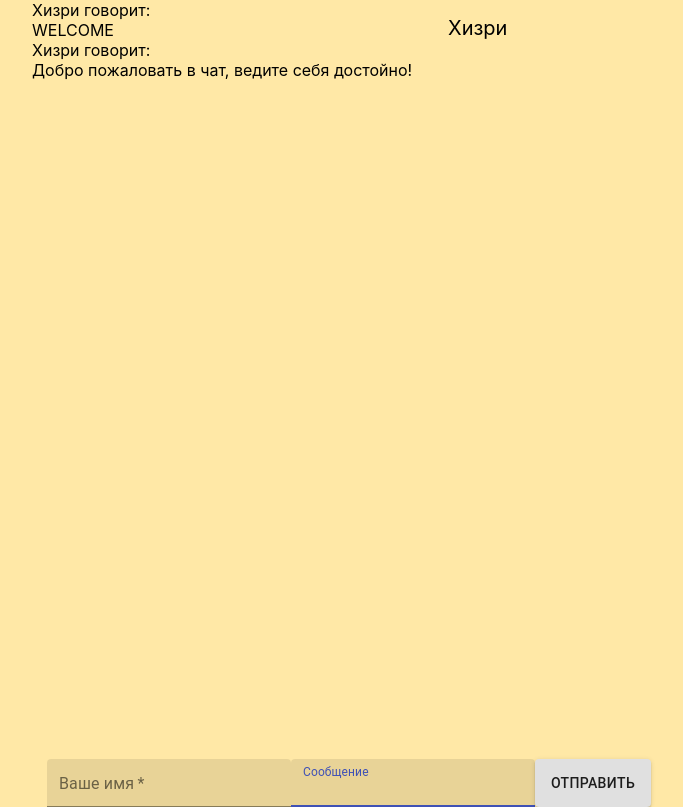
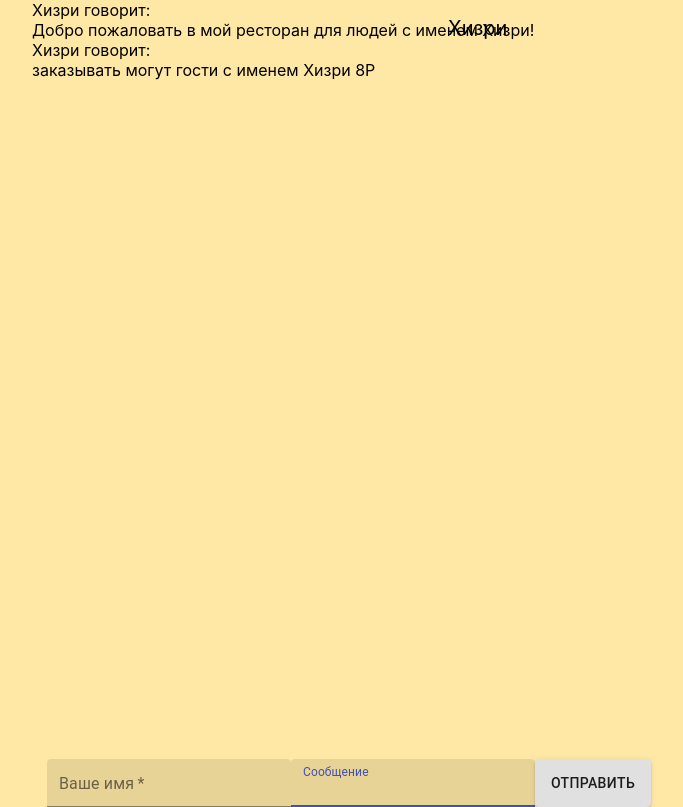
Before and after one commit to tataev/ReactJS-Basic-course, a React (Create React App) app in the folder my-name-app/: page / in a window 1280 px wide. Shown: the top 807 px of the page, without its empty margins (96-779 px from the left). Built offline with nearby package versions, Linux system fonts and the light colour scheme.

Commit message:
Merge remote-tracking branch 'origin/hw02' into hw03

```diff
--- a/my-name-app/src/App.js
+++ b/my-name-app/src/App.js
@@ -8,16 +8,16 @@ function App() {
 
     const [messageList, setMessageList] = useState([{
         author: "Хизри",
-        text: "WELCOME"
+        text: "Добро пожаловать в мой ресторан для людей с именем Хизри!"
     }, {
         author: "Хизри",
-        text: "Добро пожаловать в чат, ведите себя достойно!"
+        text: "заказывать могут гости с именем Хизри 8Р"
     }]);
 
     useEffect(() => {
         if (messageList[messageList.length - 1].author !== "Хизри") {
             setTimeout(() => {
-                setMessageList((prev) => [...prev, {author: "Хизри", text: "незаконное вторжение! Я не звал других участников!"}])
+                setMessageList((prev) => [...prev, {author: "Хизри", text: "Вас зовут не Хизри! Вы не имеете права заказывать в нашем ресторане! Жду дальнейших приказаний от Хизри!"}])
             }, 2000);
         }
     }, [messageList]);
```
